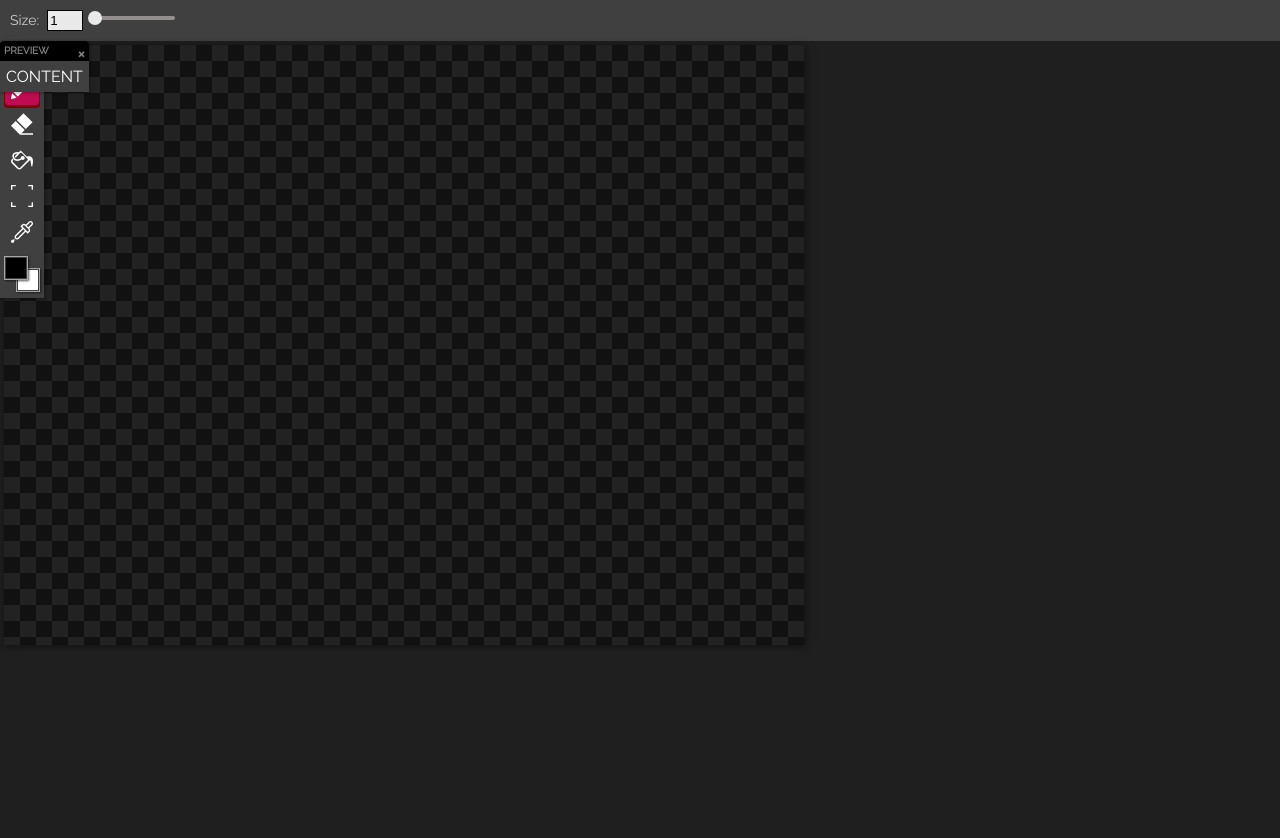
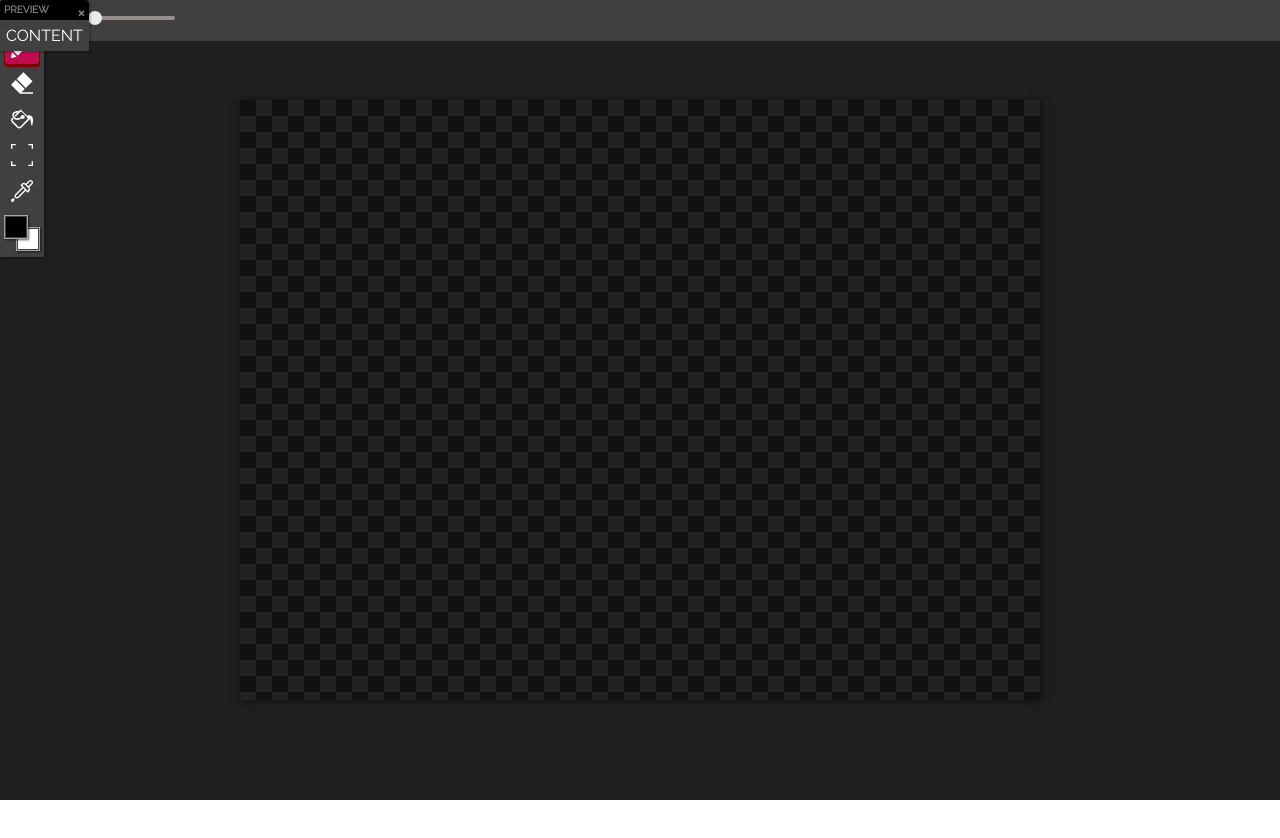
Before and after one commit to yuanworks/pixelly, a React (Create React App) app: page / in a window 1280 px wide. Shown: the top 838 px of the page. After the commit the page ends 800 px from the top, so only its background shows below. Built offline with nearby package versions, Linux system fonts and the light colour scheme.

Commit message:
Centering artboard (canvas)

```diff
--- a/src/components/editor/Artboard.css
+++ b/src/components/editor/Artboard.css
@@ -7,6 +7,9 @@
 
 .Artboard-canvas {
   box-shadow: 1px 1px 8px #00000080;
+  margin: 0px auto;
+  top: 50%;
+  transform: translateY(-50%);
 }
 
 /*
--- a/src/components/layout/MainToolbar.css
+++ b/src/components/layout/MainToolbar.css
@@ -3,6 +3,8 @@
   background-color: #404040;
   padding: 10px;
   font-size: 14px;
+  position: absolute;
+  width: 100%;
 }
 
 .MainToolbar-slider {
```
